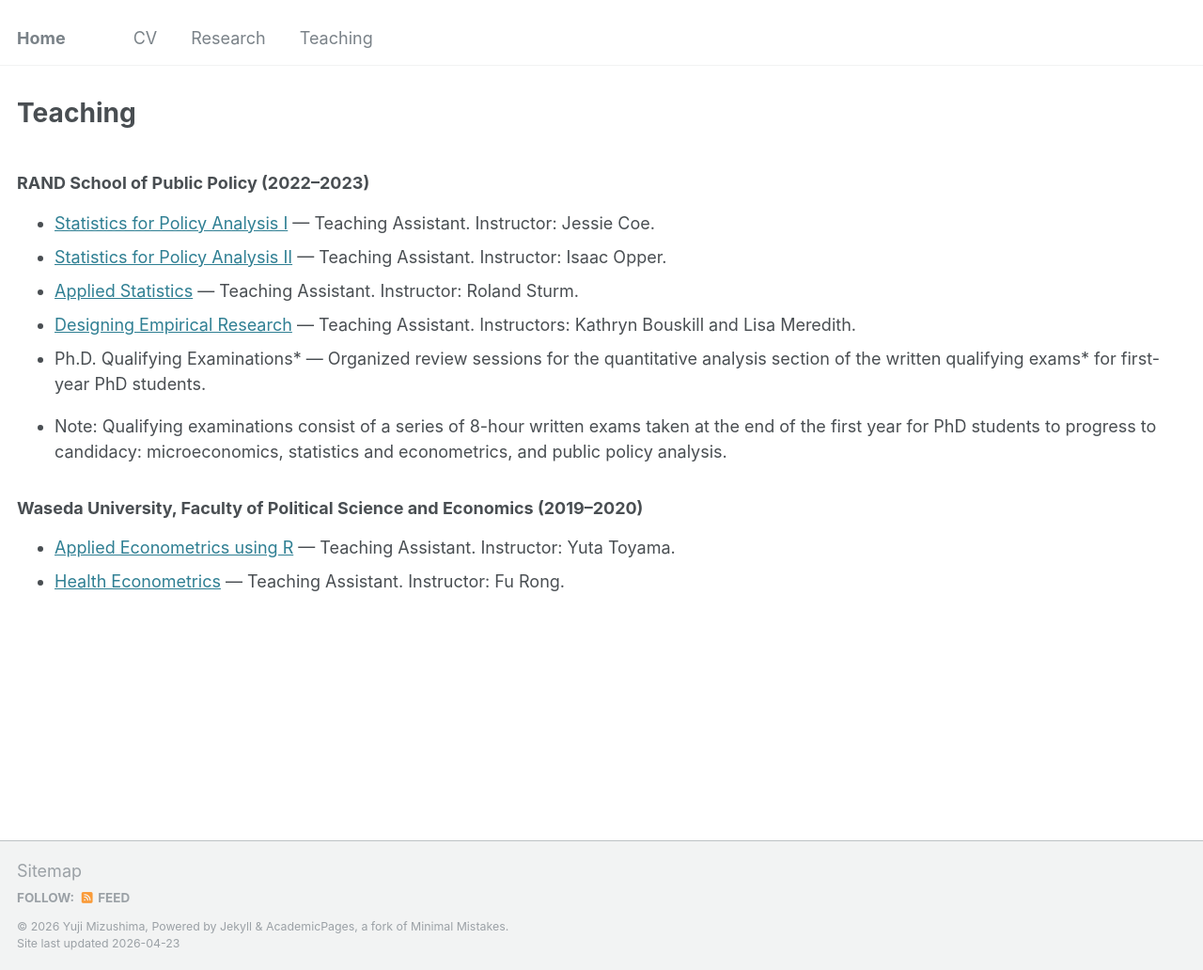
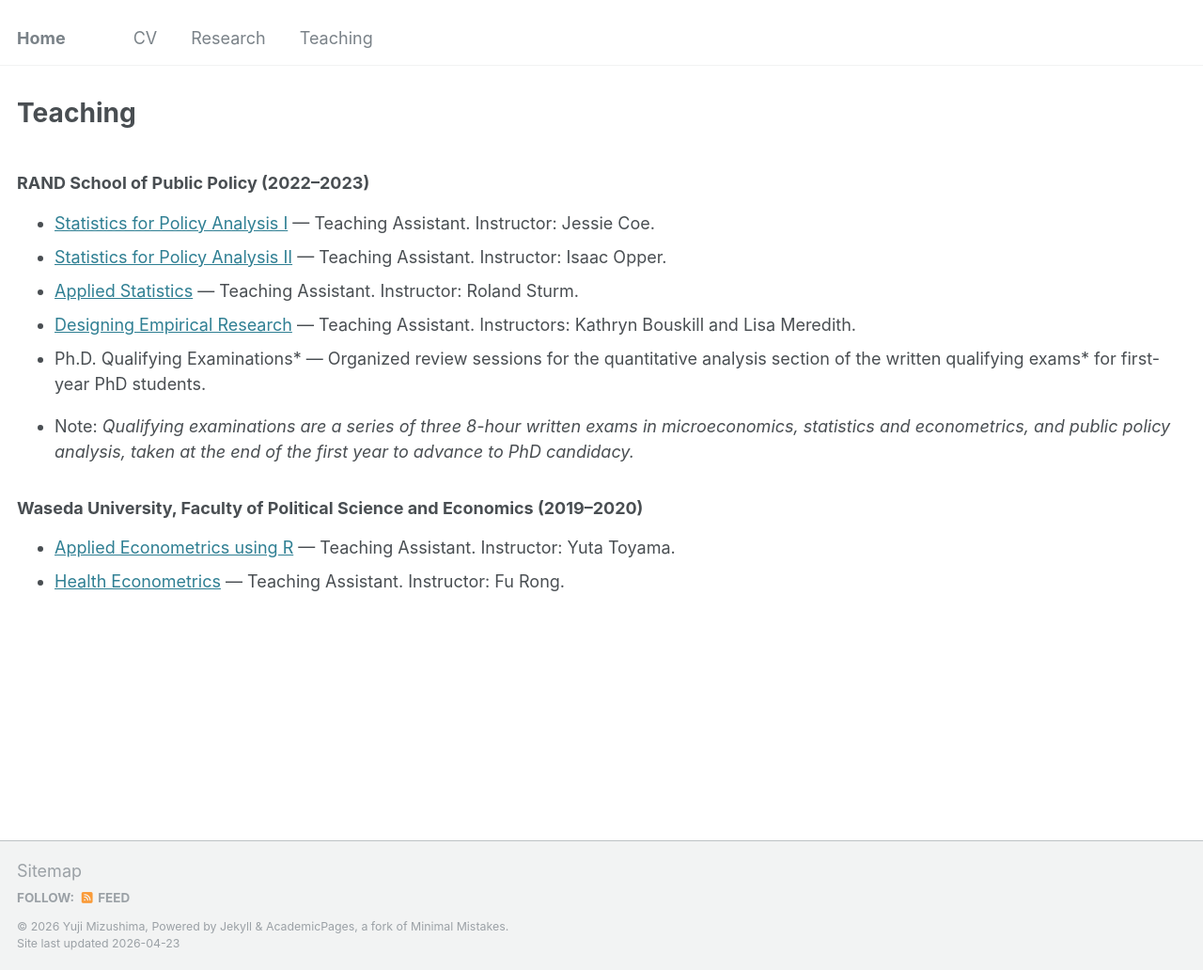
Before and after one commit to yujimizushima/yujimizushima.github.io, a Jekyll site: the page built from _pages/teaching.md, in a window 1280 px wide and 1032 px high. Shown: the whole window at 94% size. Built offline with Jekyll 4.4.1, drawn with Linux system fonts in a browser that asks for light colours.

Commit message:
Update teaching.md

```diff
--- a/_pages/teaching.md
+++ b/_pages/teaching.md
@@ -52,7 +52,7 @@ classes: wide
     </li>
   </ul>
 </div>
-* Note: Qualifying examinations consist of a series of 8-hour written exams taken at the end of the first year for PhD students to progress to candidacy: microeconomics, statistics and econometrics, and public policy analysis.
+* Note: _Qualifying examinations are a series of three 8-hour written exams in microeconomics, statistics and econometrics, and public policy analysis, taken at the end of the first year to advance to PhD candidacy._
 <div class="teaching-section">
   <h3>Waseda University, Faculty of Political Science and Economics (2019–2020)</h3>
   <ul>
```
